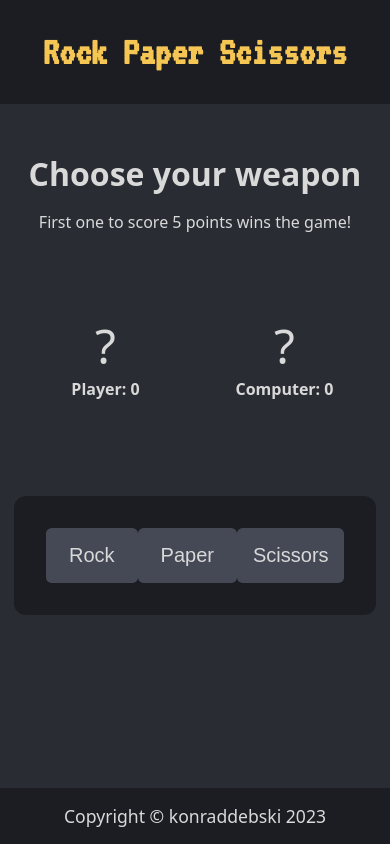
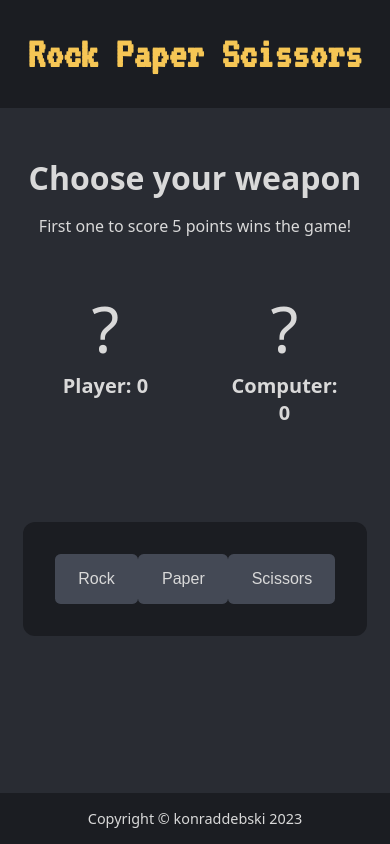
Before and after one commit to DrewnioQ/rock-paper-scissors, a plain HTML site: page index.html in a window 390 px wide. Drawn offline with Linux system fonts and the light colour scheme.

Commit message:
Change font-sizes to responsive using clamp()

```diff
--- a/styles.css
+++ b/styles.css
@@ -42,7 +42,7 @@ button {
 .header-title {
   font-family: "VT323", monospace;
   color: var(--text-title);
-  font-size: 6rem;
+  font-size: clamp(2.75rem, 10vw, 6rem);
   margin: 2rem 1rem;
 }
 
@@ -50,12 +50,9 @@ button {
 .content {
   background-color: var(--background-regular);
   color: var(--text-light);
+  text-align: center;
 
   flex: auto;
-
-  /* display: flex;
-  flex-direction: column; */
-  text-align: center;
 }
 
 /* RULES */
@@ -69,16 +66,15 @@ button {
 }
 
 .rules-text {
-  font-size: 3rem;
+  font-size: clamp(2rem, 5.25vw, 3rem);
 }
 
 .rules-text-small {
-  font-size: 1.25rem;
+  font-size: clamp(1rem, 2.1vw, 1.25rem);
 }
 
 /* SCORE */
 .scoreboard {
-  font-size: 1.5rem;
   margin: 2rem 1rem;
 
   display: flex;
@@ -89,16 +85,15 @@ button {
 .score-computer {
   margin: 0 2rem;
   width: 143px;
-
-  flex: 0 0.8 143px;
 }
 
 .score {
   font-weight: 700;
+  font-size: clamp(1.25rem, 3vw, 1.75rem);
 }
 
 .sign {
-  font-size: 5rem;
+  font-size: clamp(4rem, 10vw, 5rem);
 }
 
 /* INTERFACE */
@@ -125,7 +120,7 @@ button {
   border-radius: 0.35rem;
   padding: 1rem;
   /* margin: 2rem; */
-  font-size: 1.25rem;
+  font-size: clamp(1rem, 3vw, 1.25rem);
   max-width: 107px;
 
   flex: 1 1 auto;
@@ -140,17 +135,13 @@ button {
 }
 
 /* FOOTER */
-.footer {
-  /* width: 100vw; */
-}
-
 .footer-text {
-  font-size: 1.1rem;
+  font-size: clamp(0.9rem, 3vw, 1.1rem);
   padding: 1rem 1rem;
 }
 
 /* MEDIA QUERIES */
-@media (max-width: 550px) {
+/* @media (max-width: 550px) {
   .header-title {
     font-size: 2.5rem;
   }
@@ -178,4 +169,4 @@ button {
   .modal {
     width: 95%;
   }
-}
+} */
```
